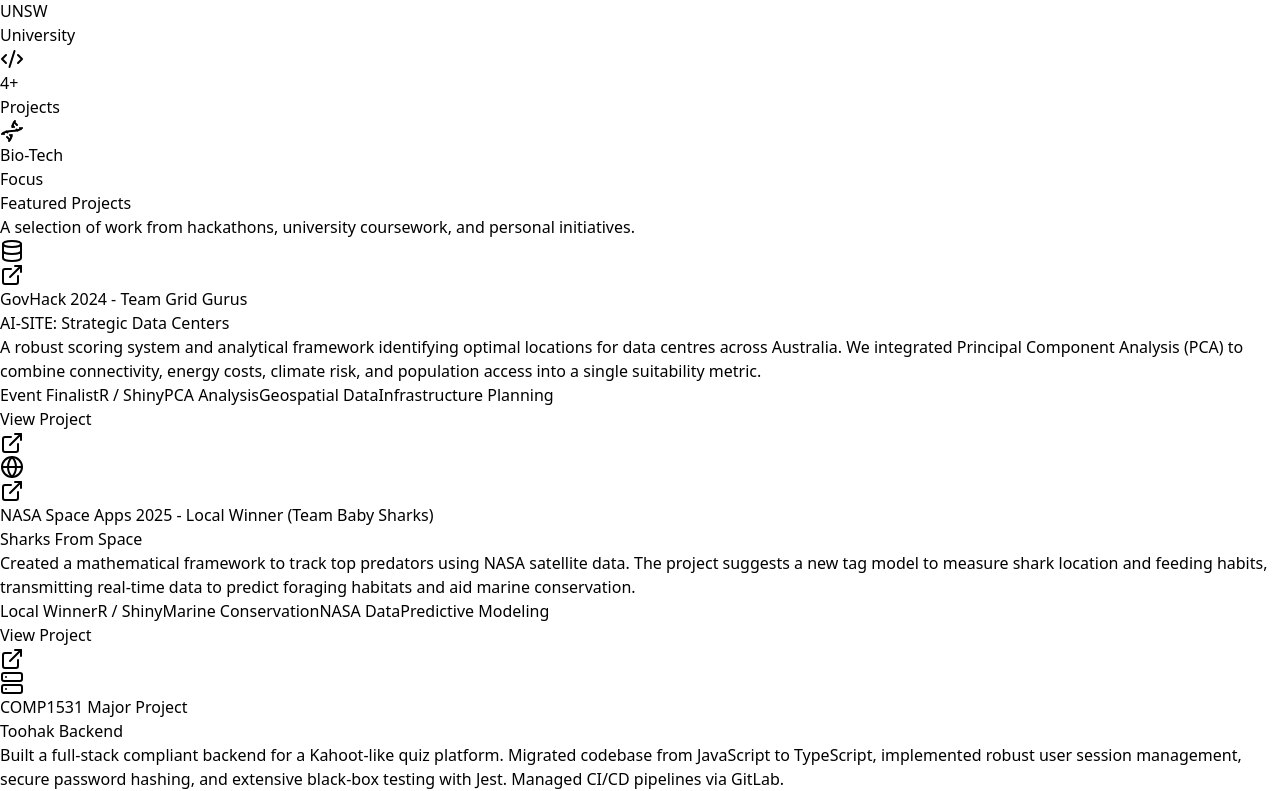
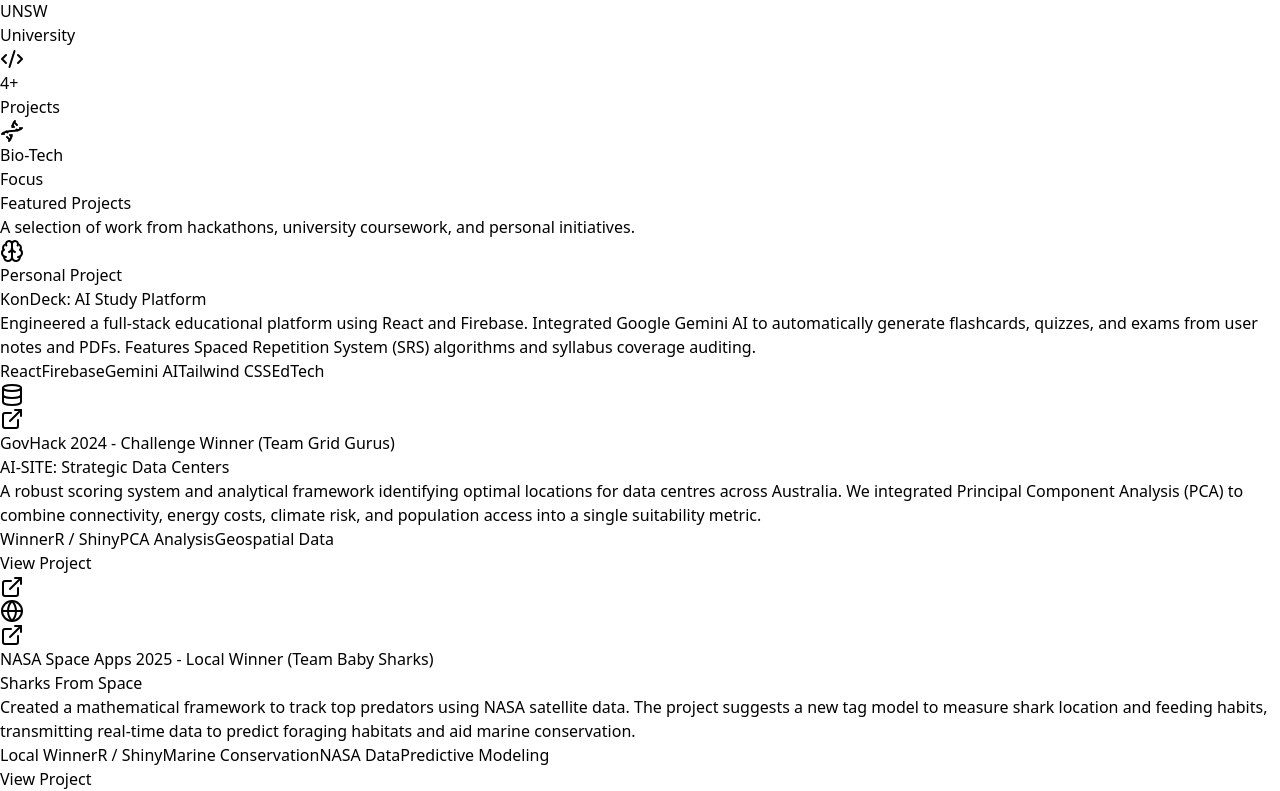
Before and after one commit to grahamkong972/graham-portfolio, a React (Vite) app: page / in a window 1280 px wide. Shown: the part 607-1398 px from the top of the page. Built offline with nearby package versions, Linux system fonts and the light colour scheme.

Commit message:
Added my study project

```diff
--- a/src/App.tsx
+++ b/src/App.tsx
@@ -3,6 +3,7 @@
   Github,
   Linkedin,
   Mail,
+  Terminal,
   Dna,
   Database,
   Cpu,
@@ -18,7 +19,8 @@
   Server,
   Trophy,
   Wrench,
-  FlaskConical
+  FlaskConical,
+  Brain // Added Brain icon for the study app
 } from 'lucide-react';
 
 export default function App() {
@@ -108,10 +110,19 @@
 
   const projects = [
     {
+      title: "KonDeck: AI Study Platform",
+      event: "Personal Project",
+      description: "Engineered a full-stack educational platform using React and Firebase. Integrated Google Gemini AI to automatically generate flashcards, quizzes, and exams from user notes and PDFs. Features Spaced Repetition System (SRS) algorithms and syllabus coverage auditing.",
+      tags: ["React", "Firebase", "Gemini AI", "Tailwind CSS", "EdTech"],
+      icon: <Brain className="w-6 h-6 text-indigo-400" />,
+      color: "from-indigo-500 to-violet-500",
+      link: null
+    },
+    {
       title: "AI-SITE: Strategic Data Centers",
-      event: "GovHack 2024 - Team Grid Gurus",
+      event: "GovHack 2024 - Challenge Winner (Team Grid Gurus)",
       description: "A robust scoring system and analytical framework identifying optimal locations for data centres across Australia. We integrated Principal Component Analysis (PCA) to combine connectivity, energy costs, climate risk, and population access into a single suitability metric.",
-      tags: ["Event Finalist", "R / Shiny", "PCA Analysis", "Geospatial Data", "Infrastructure Planning"],
+      tags: ["Winner", "R / Shiny", "PCA Analysis", "Geospatial Data"],
       icon: <Database className="w-6 h-6 text-purple-400" />,
       color: "from-purple-500 to-indigo-400",
       link: "https://grahamkong972.shinyapps.io/govhackweb/"
@@ -132,7 +143,7 @@
       tags: ["TypeScript", "Express.js", "Jest", "CI/CD", "Auth & Sessions"],
       icon: <Server className="w-6 h-6 text-orange-400" />,
       color: "from-orange-500 to-red-400",
-      link: null // Private repo usually
+      link: null
     },
     {
       title: "Pokemon Showdown (Graham's Edition)",
```
